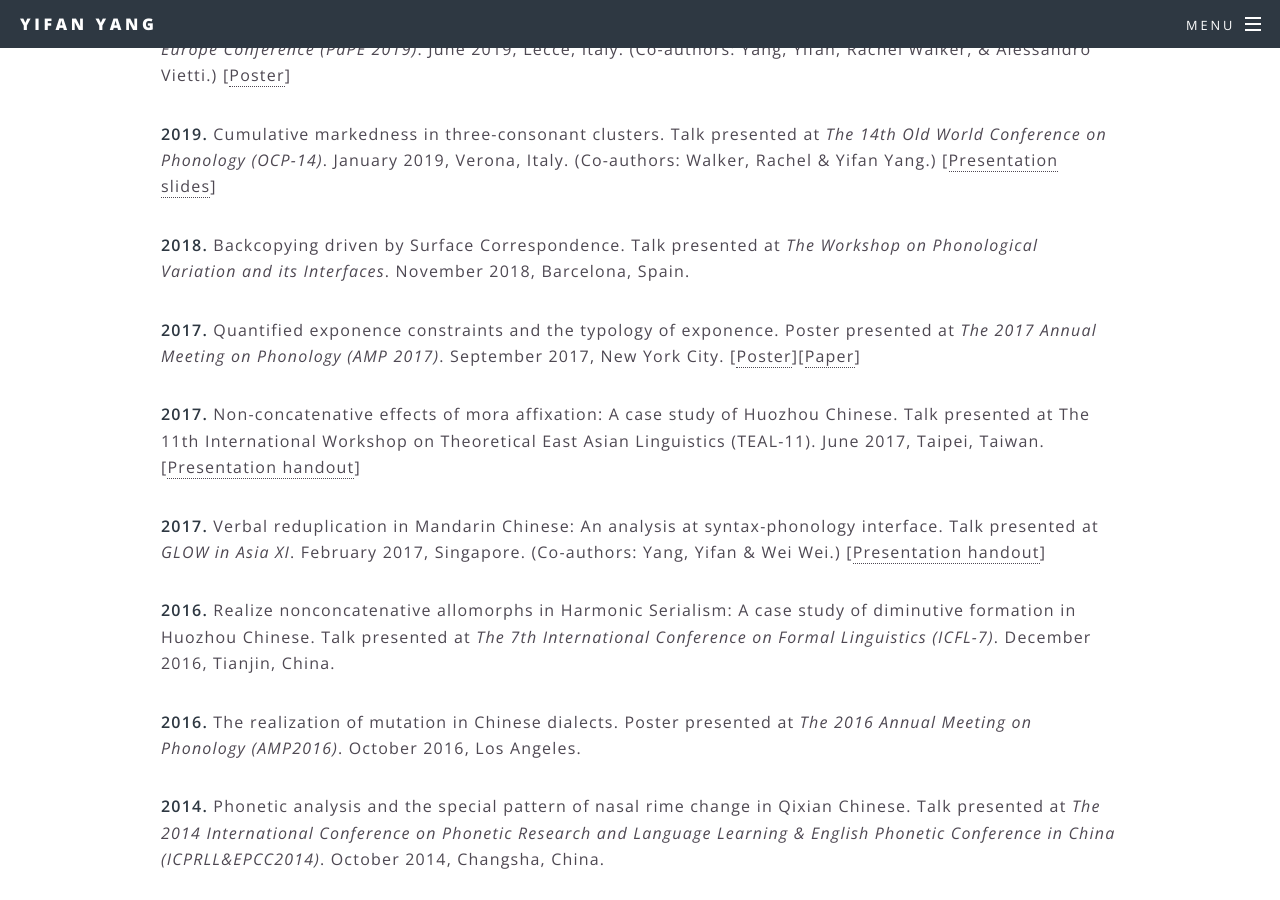
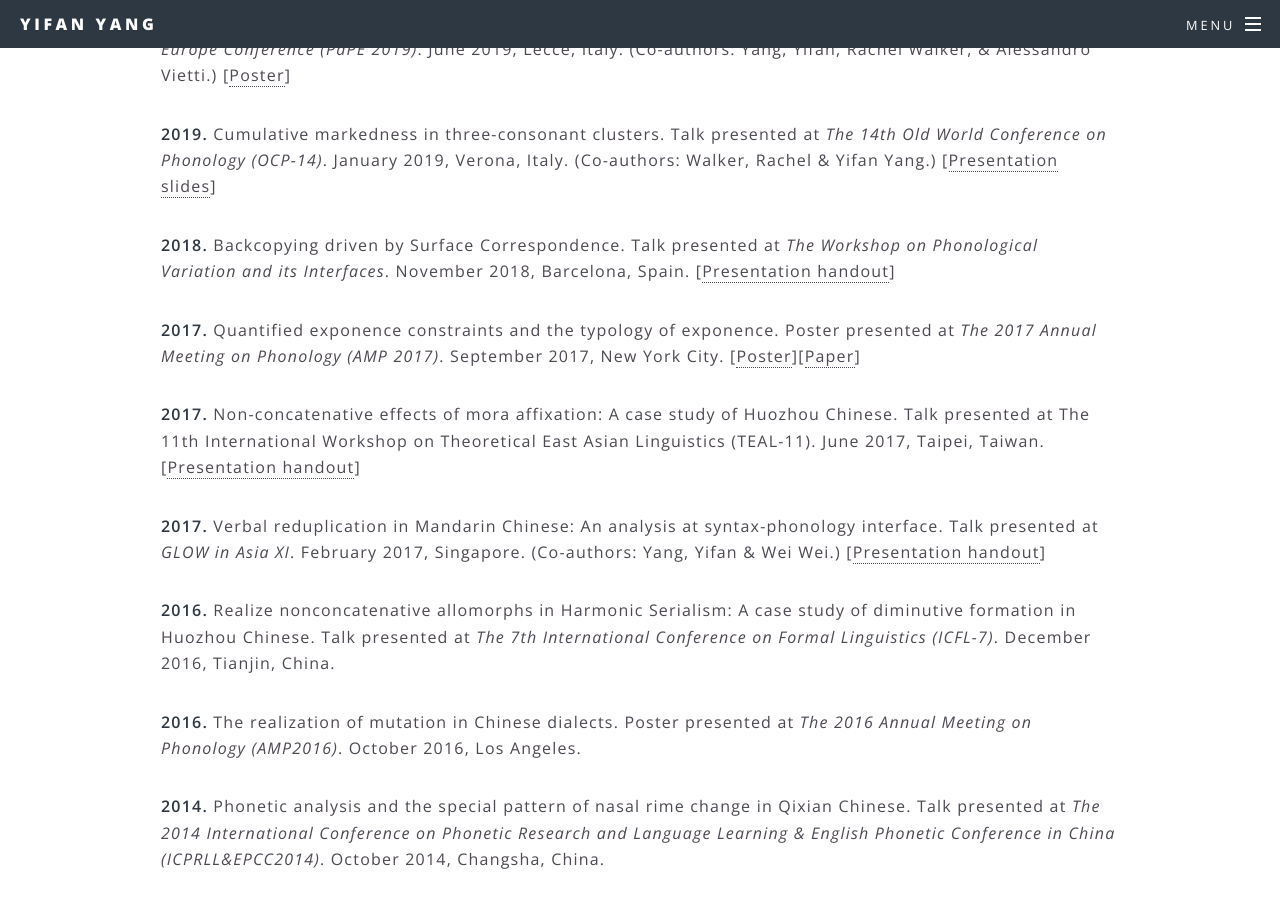
Before and after one commit to MuxuanHe/MuxuanHe, a Jekyll site: the page built from 2Papers.html, in a window 1280 px wide and 900 px high, scrolled down 1659 px. Built offline with Jekyll 4.4.1, drawn with Linux system fonts in a browser that asks for light colours.

Commit message:
Revert "Update 2Papers.html"
This reverts commit fa13603bccae1be41adf9290d8e35fec6a401d6c.

```diff
--- a/2Papers.html
+++ b/2Papers.html
@@ -95,7 +95,8 @@ title: Papers and Presentations
 
 				<p><b>2018.</b> Backcopying driven by Surface Correspondence.
 					Talk presented at <i>The Workshop on Phonological Variation and its Interfaces</i>.
-					November 2018, Barcelona, Spain. <!-- [<a href="/Handouts/Backcopying driven by Surface Correspondence_1119.pdf">Presentation handout</a>] --></p>
+					November 2018, Barcelona, Spain.
+					[<a href="/Handouts/Backcopying driven by Surface Correspondence_1119.pdf">Presentation handout</a>]</p>
 
 				<p><b>2017.</b> Quantified exponence constraints and the typology of exponence.
 					Poster presented at <i>The 2017 Annual Meeting on Phonology (AMP 2017)</i>.
```
